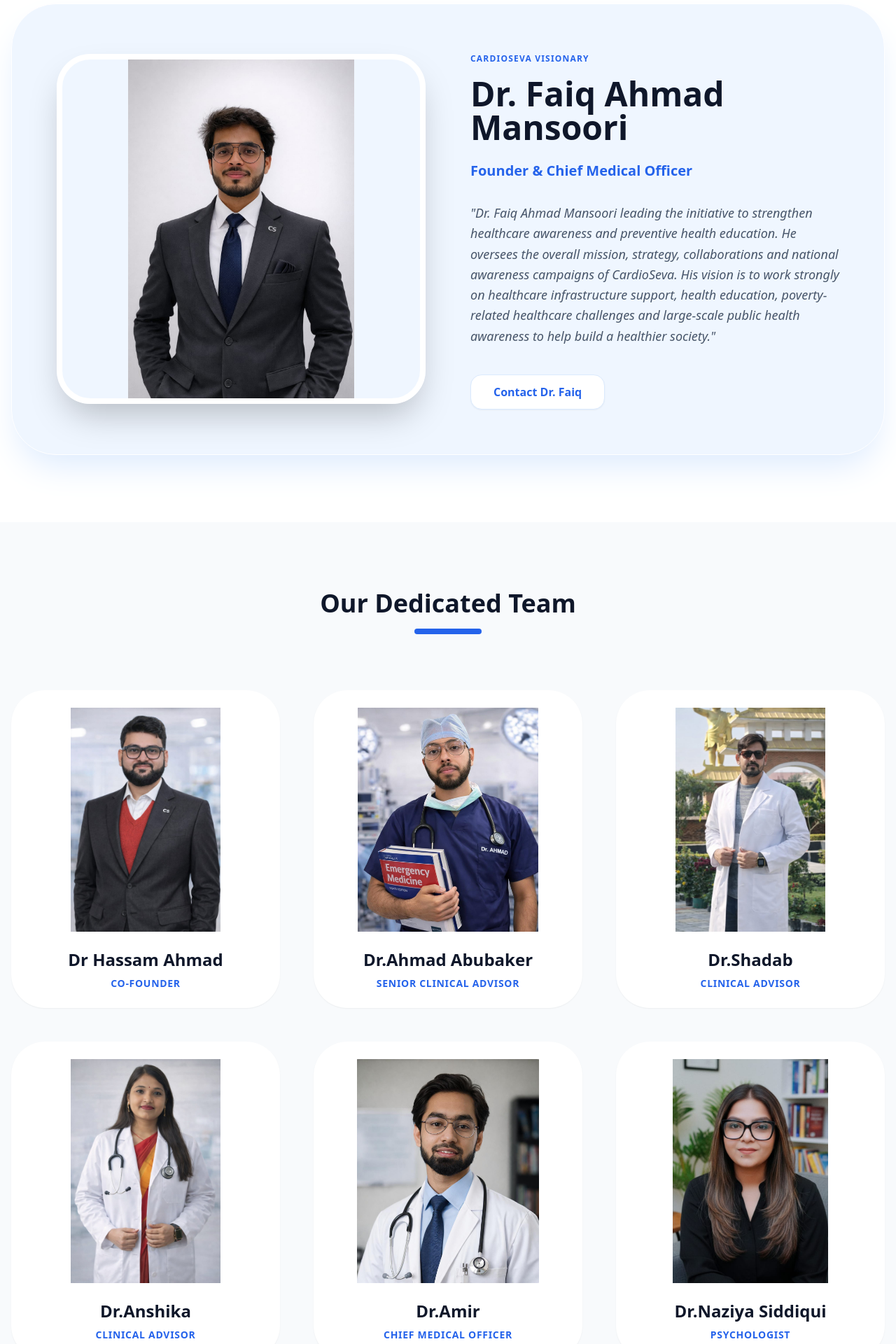
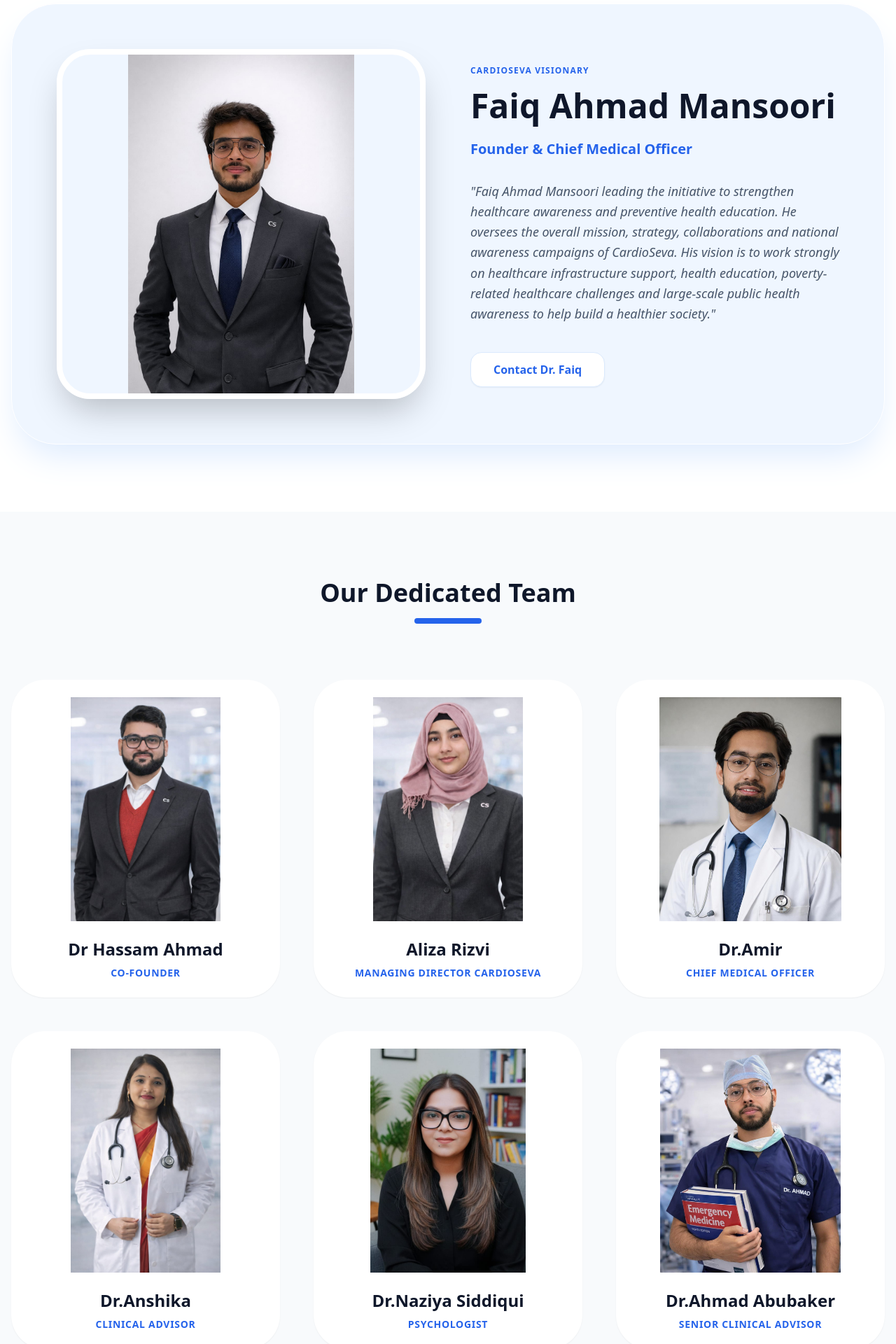
Before and after one commit to cardioseva-a11y/cardioseva, a React (Vite) app: page /cardioteam in a window 1280 px wide. Shown: the part 460-2380 px from the top of the page at 70% size. Built offline with nearby package versions, Linux system fonts and the light colour scheme; a web font is replaced by a local one.

Commit message:
changes in names as dr remove from name

```diff
--- a/src/pages/Contact.jsx
+++ b/src/pages/Contact.jsx
@@ -54,10 +54,8 @@
   ];
 
   const socialLinks = [
-    { name: "Instagram", icon: "fa-instagram", link: "https://instagram.com/cardioseva", hover: "hover:bg-pink-600" },
-    { name: "Facebook", icon: "fa-facebook-f", link: "https://facebook.com/cardioseva", hover: "hover:bg-blue-700" },
-    { name: "LinkedIn", icon: "fa-linkedin-in", link: "https://linkedin.com/company/cardioseva", hover: "hover:bg-blue-800" },
-    { name: "X-Twitter", icon: "fa-x-twitter", link: "https://twitter.com/cardioseva", hover: "hover:bg-black" }
+    { name: "Instagram", icon: "fa-instagram", link: "https://www.instagram.com/cardio__seva?igsh=NTkzM3hwdHY3ZGps", hover: "hover:bg-pink-600" },
+    { name: "Facebook", icon: "fa-facebook-f", link: "https://www.facebook.com/share/1DEqNsaZsR/", hover: "hover:bg-blue-700" },
   ];
 
   return (
--- a/src/pages/Team.jsx
+++ b/src/pages/Team.jsx
@@ -1,19 +1,19 @@
 import React from "react";
 import { Link } from "react-router-dom";
-import ahmad from '../assets/ahmad.jpeg';
-import Aliza from '../assets/Aliza.jpeg';
-import faiq from '../assets/faiq.jpeg';
-import hassam from '../assets/hassam.jpeg';
-import shadab from '../assets/shadab.jpeg';
-import Anshika from '../assets/Anshika.jpeg';
-import amir from '../assets/amir.jpeg';
-import Naziya from '../assets/Naziya.jpeg';
+import ahmad from "../assets/ahmad.jpeg";
+import Aliza from "../assets/Aliza.jpeg";
+import faiq from "../assets/faiq.jpeg";
+import hassam from "../assets/hassam.jpeg";
+import shadab from "../assets/shadab.jpeg";
+import Anshika from "../assets/Anshika.jpeg";
+import amir from "../assets/amir.jpeg";
+import Naziya from "../assets/Naziya.jpeg";
 
 const Team = () => {
   const leadership = {
-    name: "Dr. Faiq Ahmad Mansoori",
+    name: "Faiq Ahmad Mansoori",
     role: "Founder & Chief Medical Officer",
-    desc: "Dr. Faiq Ahmad Mansoori leading the initiative to strengthen healthcare awareness and preventive health education. He oversees the overall mission, strategy, collaborations and national awareness campaigns of CardioSeva. His vision is to work strongly on healthcare infrastructure support, health education, poverty-related healthcare challenges and large-scale public health awareness to help build a healthier society.",
+    desc: "Faiq Ahmad Mansoori leading the initiative to strengthen healthcare awareness and preventive health education. He oversees the overall mission, strategy, collaborations and national awareness campaigns of CardioSeva. His vision is to work strongly on healthcare infrastructure support, health education, poverty-related healthcare challenges and large-scale public health awareness to help build a healthier society.",
     img: faiq,
   };
 
@@ -24,6 +24,26 @@
       img: hassam,
     },
     {
+      name: "Aliza Rizvi",
+      role: "Managing Director Cardioseva",
+      img: Aliza,
+    },
+    {
+      name: "Dr.Amir",
+      role: "Chief Medical Officer",
+      img: amir,
+    },
+    {
+      name: "Dr.Anshika",
+      role: "Clinical Advisor",
+      img: Anshika,
+    },
+    {
+      name: "Dr.Naziya Siddiqui",
+      role: "Psychologist",
+      img: Naziya,
+    },
+    {
       name: "Dr.Ahmad Abubaker",
       role: "Senior Clinical Advisor",
       img: ahmad,
@@ -32,26 +52,6 @@
       name: "Dr.Shadab",
       role: "Clinical Advisor",
       img: shadab,
-    },
-    {
-      name: "Dr.Anshika",
-      role: "Clinical Advisor",
-      img: Anshika,
-    },
-    {
-      name: "Dr.Amir",
-      role: "Chief Medical Officer",
-      img: amir,
-    },
-    {
-      name: "Dr.Naziya Siddiqui",
-      role: "Psychologist",
-      img: Naziya,
-    },
-    {
-      name: "Dr. Aliza Rizvi",
-      role: "Managing Director Cardioseva",
-      img: Aliza,
     },
   ];
 
@@ -128,9 +128,7 @@
                     alt={member.name}
                     loading="lazy"
                   />
-                  <div
-                    className="absolute inset-0 bg-gradient-to-t from-blue-900/60 to-transparent opacity-0 group-hover:opacity-100 transition-opacity flex items-end justify-center pb-8"
-                  >
+                  <div className="absolute inset-0 bg-gradient-to-t from-blue-900/60 to-transparent opacity-0 group-hover:opacity-100 transition-opacity flex items-end justify-center pb-8">
                     <div className="flex gap-4">
                       <i className="fab fa-linkedin text-white text-2xl cursor-pointer hover:text-blue-400"></i>
                       <i className="fas fa-envelope text-white text-2xl cursor-pointer hover:text-blue-400"></i>
```
